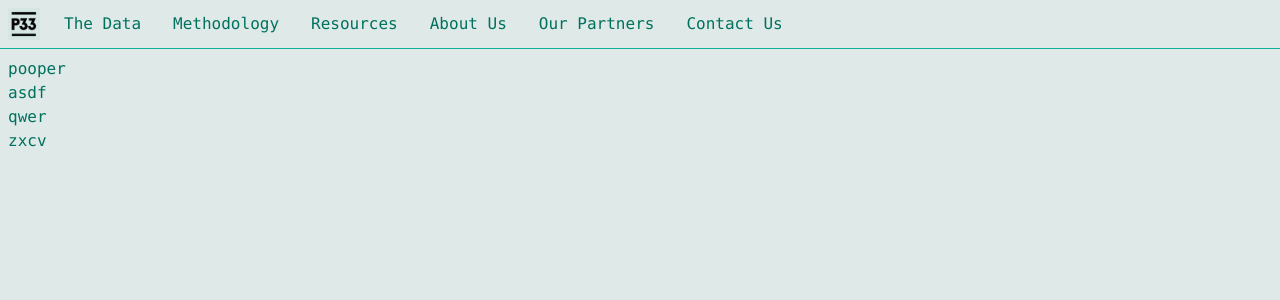
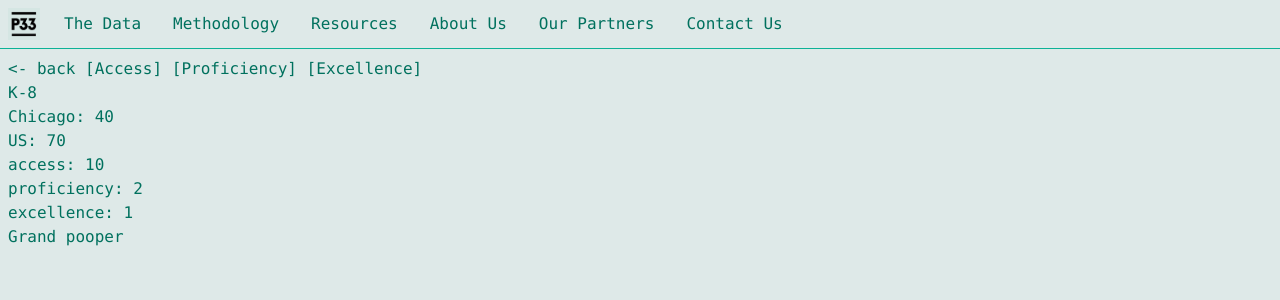
Before and after one commit to p33chicago/P33-DEI-dashboard-project, a SvelteKit app in the folder web/: page /k8/access in a window 1280 px wide. Shown: the top 300 px of the page. Built offline with nearby package versions, Linux system fonts and the light colour scheme.

Commit message:
rough layout for all data pages

```diff
--- /dev/null
+++ b/web/src/lib/DataSidebar.svelte
@@ -0,0 +1,11 @@
+<div class="flex flex-col">
+    <div>
+        <slot name="title" />
+    </div>
+    <div>
+        <slot name="index" />
+    </div>
+    <div>
+        <slot name="indicators" />
+    </div>
+</div>
--- /dev/null
+++ b/web/src/lib/LifestageIndexCard.svelte
@@ -0,0 +1,7 @@
+<script lang="ts">
+    export let chicago: string;
+    export let us: string;
+</script>
+
+<p>Chicago: {chicago}</p>
+<p>US: {us}</p>
--- /dev/null
+++ b/web/src/lib/LifestageIndicatorsCard.svelte
@@ -0,0 +1,9 @@
+<script lang="ts">
+    export let access: string;
+    export let proficiency: string;
+    export let excellence: string;
+</script>
+
+<p>access: {access}</p>
+<p>proficiency: {proficiency}</p>
+<p>excellence: {excellence}</p>
--- /dev/null
+++ b/web/src/lib/LifestageTitleCard.svelte
@@ -0,0 +1,5 @@
+<script lang="ts">
+    export let title: string;
+</script>
+
+<div>{title}</div>
--- a/web/src/routes/(data)/+layout.svelte
+++ b/web/src/routes/(data)/+layout.svelte
@@ -1,3 +1,5 @@
-pooper
+&lt;- back
+
+[Access] [Proficiency] [Excellence]
 
 <slot />
--- a/web/src/routes/(data)/career/+layout.svelte
+++ b/web/src/routes/(data)/career/+layout.svelte
@@ -1,16 +1,14 @@
-<div class="flex flex-col">
-    <div>
-        asdf
-        <!-- <LifestageTitle title="K-8" /> -->
-    </div>
-    <div>
-        qwer
-        <!-- <LifestageIndex chicago="40" us="70" /> -->
-    </div>
-    <div>
-        zxcv
-        <!-- <LifestageIndicators access="10" excellence="1" proficiency="2" /> -->
-    </div>
-</div>
+<script>
+    import DataSidebar from "$lib/DataSidebar.svelte";
+    import LifestageTitleCard from "$lib/LifestageTitleCard.svelte";
+    import LifestageIndexCard from "$lib/LifestageIndexCard.svelte";
+    import LifestageIndicatorsCard from "$lib/LifestageIndicatorsCard.svelte";
+</script>
+
+<DataSidebar>
+    <LifestageTitleCard slot="title" title="Career" />
+    <LifestageIndexCard slot="index" chicago="40" us="70" />
+    <LifestageIndicatorsCard slot="indicators" access="10" excellence="1" proficiency="2" />
+</DataSidebar>
 
 <slot />
--- a/web/src/routes/(data)/college/+layout.svelte
+++ b/web/src/routes/(data)/college/+layout.svelte
@@ -1,16 +1,14 @@
-<div class="flex flex-col">
-    <div>
-        asdf
-        <!-- <LifestageTitle title="K-8" /> -->
-    </div>
-    <div>
-        qwer
-        <!-- <LifestageIndex chicago="40" us="70" /> -->
-    </div>
-    <div>
-        zxcv
-        <!-- <LifestageIndicators access="10" excellence="1" proficiency="2" /> -->
-    </div>
-</div>
+<script>
+    import DataSidebar from "$lib/DataSidebar.svelte";
+    import LifestageTitleCard from "$lib/LifestageTitleCard.svelte";
+    import LifestageIndexCard from "$lib/LifestageIndexCard.svelte";
+    import LifestageIndicatorsCard from "$lib/LifestageIndicatorsCard.svelte";
+</script>
+
+<DataSidebar>
+    <LifestageTitleCard slot="title" title="College" />
+    <LifestageIndexCard slot="index" chicago="40" us="70" />
+    <LifestageIndicatorsCard slot="indicators" access="10" excellence="1" proficiency="2" />
+</DataSidebar>
 
 <slot />
--- a/web/src/routes/(data)/hs/+layout.svelte
+++ b/web/src/routes/(data)/hs/+layout.svelte
@@ -1,16 +1,14 @@
-<div class="flex flex-col">
-    <div>
-        asdf
-        <!-- <LifestageTitle title="K-8" /> -->
-    </div>
-    <div>
-        qwer
-        <!-- <LifestageIndex chicago="40" us="70" /> -->
-    </div>
-    <div>
-        zxcv
-        <!-- <LifestageIndicators access="10" excellence="1" proficiency="2" /> -->
-    </div>
-</div>
+<script>
+    import DataSidebar from "$lib/DataSidebar.svelte";
+    import LifestageTitleCard from "$lib/LifestageTitleCard.svelte";
+    import LifestageIndexCard from "$lib/LifestageIndexCard.svelte";
+    import LifestageIndicatorsCard from "$lib/LifestageIndicatorsCard.svelte";
+</script>
+
+<DataSidebar>
+    <LifestageTitleCard slot="title" title="High School" />
+    <LifestageIndexCard slot="index" chicago="40" us="70" />
+    <LifestageIndicatorsCard slot="indicators" access="10" excellence="1" proficiency="2" />
+</DataSidebar>
 
 <slot />
--- a/web/src/routes/(data)/k8/+layout.svelte
+++ b/web/src/routes/(data)/k8/+layout.svelte
@@ -1,16 +1,14 @@
-<div class="flex flex-col">
-    <div>
-        asdf
-        <!-- <LifestageTitle title="K-8" /> -->
-    </div>
-    <div>
-        qwer
-        <!-- <LifestageIndex chicago="40" us="70" /> -->
-    </div>
-    <div>
-        zxcv
-        <!-- <LifestageIndicators access="10" excellence="1" proficiency="2" /> -->
-    </div>
-</div>
+<script>
+    import DataSidebar from "$lib/DataSidebar.svelte";
+    import LifestageTitleCard from "$lib/LifestageTitleCard.svelte";
+    import LifestageIndexCard from "$lib/LifestageIndexCard.svelte";
+    import LifestageIndicatorsCard from "$lib/LifestageIndicatorsCard.svelte";
+</script>
+
+<DataSidebar>
+    <LifestageTitleCard slot="title" title="K-8" />
+    <LifestageIndexCard slot="index" chicago="40" us="70" />
+    <LifestageIndicatorsCard slot="indicators" access="10" excellence="1" proficiency="2" />
+</DataSidebar>
 
 <slot />
--- a/web/src/routes/(data)/k8/access/+page.svelte
+++ b/web/src/routes/(data)/k8/access/+page.svelte
@@ -0,0 +1 @@
+Grand pooper
```
